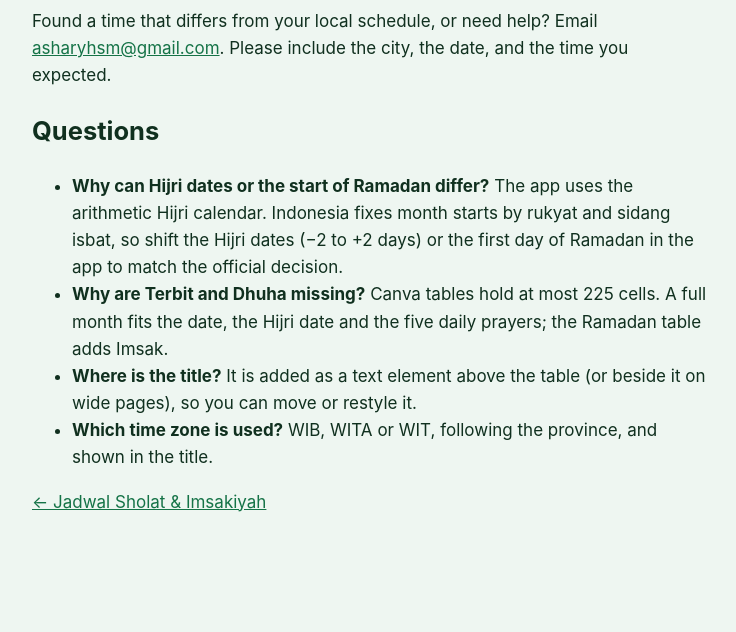
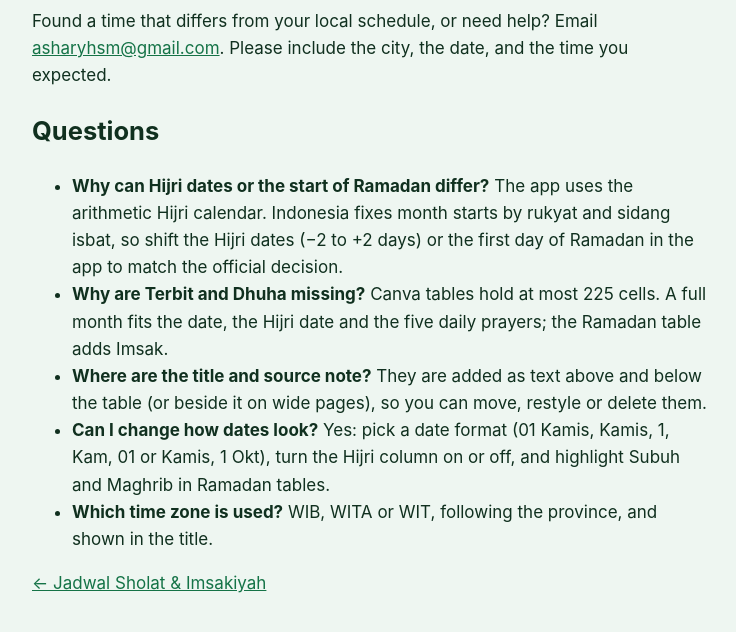
Before and after one commit to hasyaapp/jadwal-sholat, a plain HTML site: page support.html in a window 1280 px wide. Shown: the part 140-772 px from the top of the page, without its empty margins (268-1004 px from the left). Drawn offline with Linux system fonts and the light colour scheme.

Commit message:
FAQ: date formats, Hijri column toggle, source footer

```diff
--- a/support.html
+++ b/support.html
@@ -29,8 +29,14 @@
           daily prayers; the Ramadan table adds Imsak.
         </li>
         <li>
-          <b>Where is the title?</b> It is added as a text element above the
-          table (or beside it on wide pages), so you can move or restyle it.
+          <b>Where are the title and source note?</b> They are added as text
+          above and below the table (or beside it on wide pages), so you can
+          move, restyle or delete them.
+        </li>
+        <li>
+          <b>Can I change how dates look?</b> Yes: pick a date format
+          (01 Kamis, Kamis, 1, Kam, 01 or Kamis, 1 Okt), turn the Hijri column
+          on or off, and highlight Subuh and Maghrib in Ramadan tables.
         </li>
         <li>
           <b>Which time zone is used?</b> WIB, WITA or WIT, following the
```
